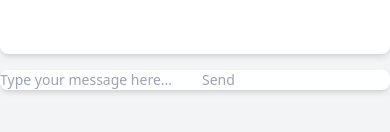
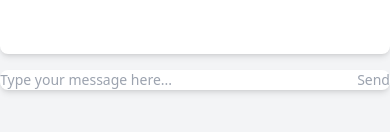
Before and after one commit to dediane/ft_transcendance, a Next.js app in the folder frontend/: page /chat in a window 390 px wide. Shown: the part 620-752 px from the top of the page. Built offline with nearby package versions, Linux system fonts and the light colour scheme; no server answers.

Commit message:
make send bar responsive + packages

```diff
--- a/frontend/src/components/MessageInput.tsx
+++ b/frontend/src/components/MessageInput.tsx
@@ -28,14 +28,16 @@ function MessageInput({send}: {send : (val: string) => void}) {
       };
 
     return (
-      <div className="-bg-gray-700-50 text-gray-400 rounded-lg text-sm">
+      <div className="-bg-gray-700-50 text-gray-400 rounded-lg text-sm flex">
         <input
+        className="bg-transparent focus:outline-none flex-1"
           onChange={handleInputChange}
           onKeyUp={handleInputKeyUp}
           placeholder={hasTyped ? "" : "Type your message here..."}
           value={prompt}
         />
             <button onClick={() => handleSend(prompt)}>Send</button>
+      <div></div>
       </div>
     );
   }
--- a/package.json
+++ b/package.json
@@ -3,5 +3,11 @@
     "@heroicons/react": "^1.0.6",
     "i": "^0.3.7",
     "npm": "^9.5.1"
+  },
+  "devDependencies": {
+    "@types/prop-types": "^15.7.5",
+    "@types/react": "^18.0.28",
+    "@types/react-transition-group": "^4.4.5",
+    "@types/scheduler": "^0.16.2"
   }
 }
```
Also changed, not shown: 1 other file (tests, documents, lock files or other folders).
